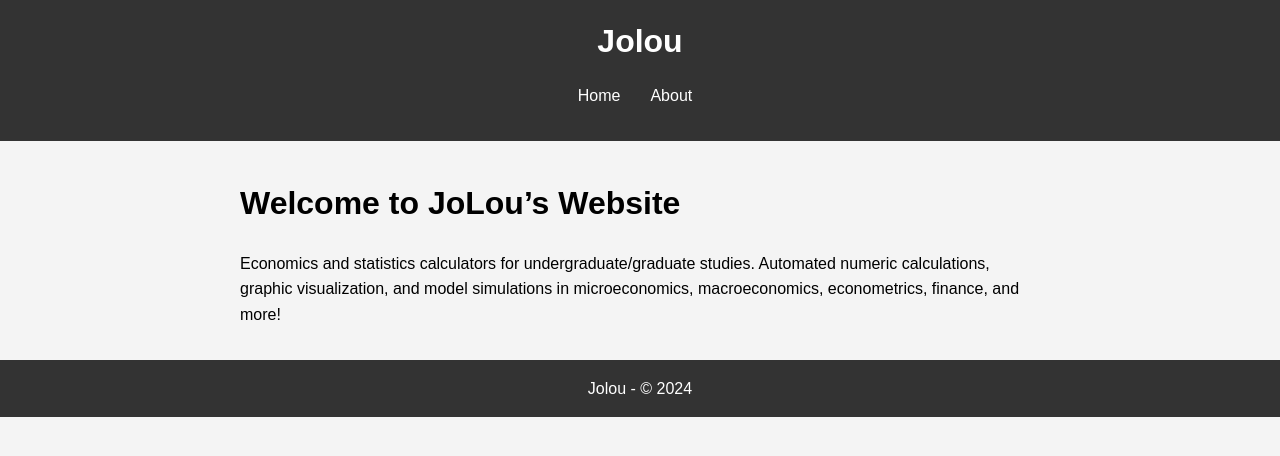
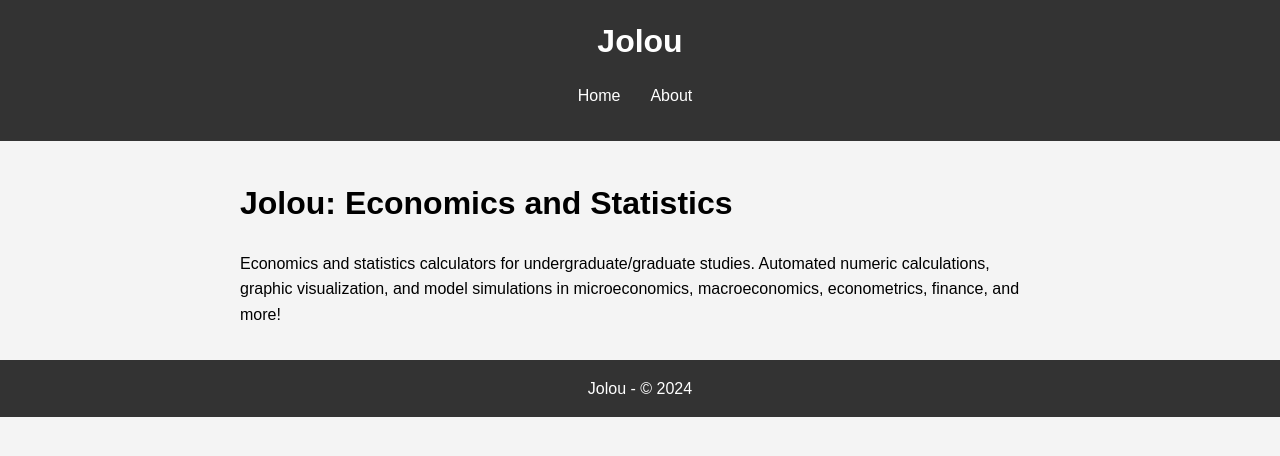
Before and after one commit to carlosanguloz/jolou, a Jekyll site: the page built from index.md, in a window 1280 px wide. Shown: the top 456 px of the page. Built offline with Jekyll 4.4.1, drawn with Linux system fonts in a browser that asks for light colours.

Commit message:
Update index.md

```diff
--- a/index.md
+++ b/index.md
@@ -3,6 +3,6 @@ layout: default
 title: Home
 ---
 
-# Welcome to JoLou's Website
+# Jolou: Economics and Statistics
 
 Economics and statistics calculators for undergraduate/graduate studies. Automated numeric calculations, graphic visualization, and model simulations in microeconomics, macroeconomics, econometrics, finance, and more!
```
